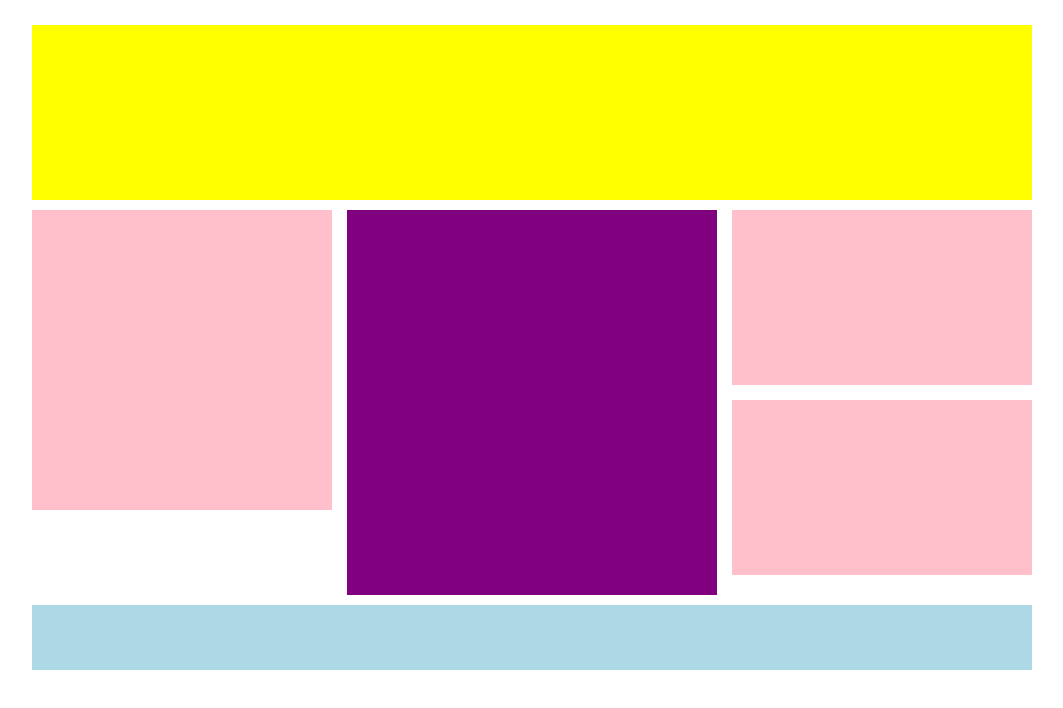
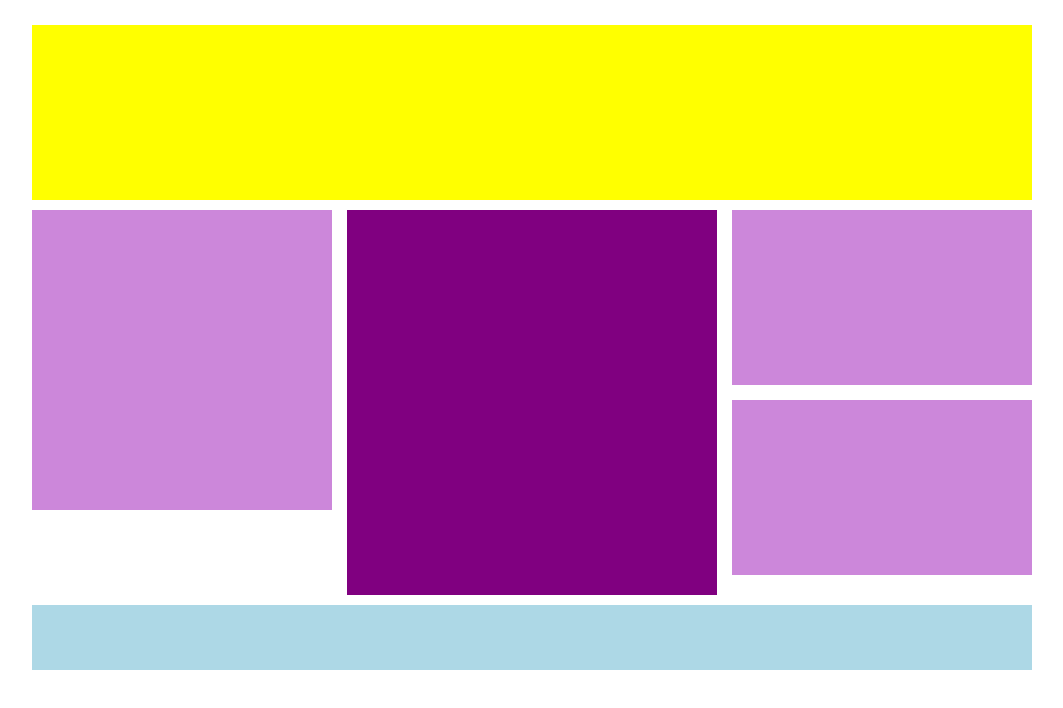
Before and after one commit to ghillahill/htmlcss-struttura-wp, a plain HTML site: page index.html in a window 1280 px wide. Shown: the whole page, without its empty margins (108-1171 px from the left). Drawn offline with Linux system fonts and the light colour scheme.

Commit message:
Layout HTML-CSS | Dimensioni fisse in Pixel.

```diff
--- a/style.css
+++ b/style.css
@@ -1,3 +1,4 @@
+/* Selettore generale*/
 *{
     margin: 0;
     padding: 0;
@@ -16,6 +17,7 @@ header{
     margin-bottom: 10px;
 }
 
+/* Applicazione Clearfix sulla classe .container*/
 .container::after{
     content: "";
     display:table;
@@ -23,12 +25,12 @@ header{
 }
 
 aside{
-    background-color: pink;
-    height: 300px;
+    background-color: #cc87da;
     width: 300px;
 }
 
 aside.left{
+    height: 300px;
     float:left;
 }
 
```
Also changed, not shown: index.html (+3 -2 lines), 1 other file.
